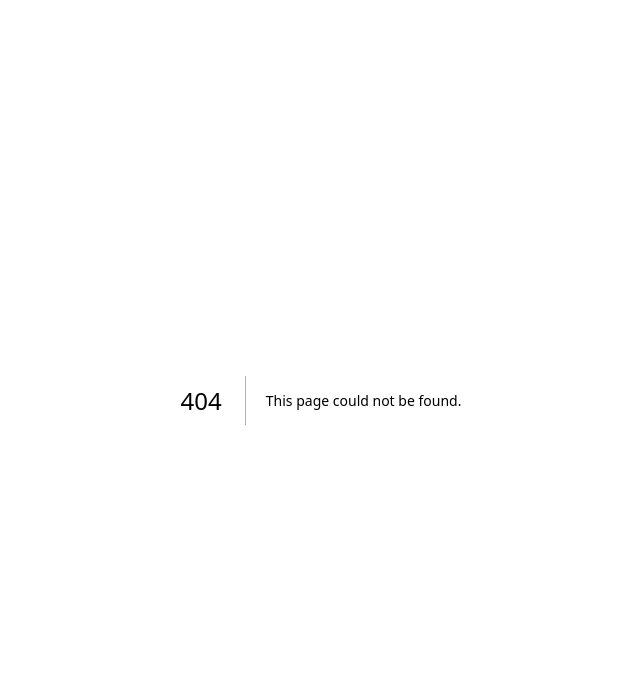
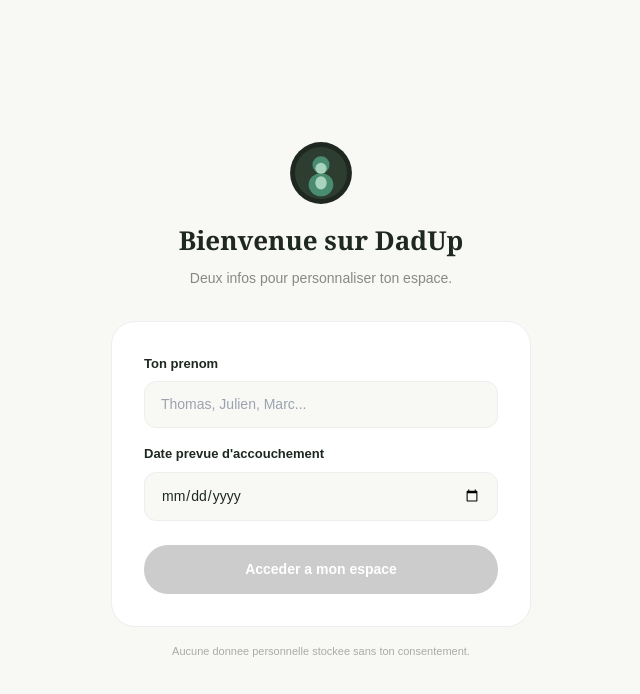
Before and after one commit to Julproject/dadup, a Next.js app: page /onboarding in a window 1280 px wide. Before the commit this address had no page. Shown: the top 694 px of the page, without its empty margins (319-959 px from the left). Built offline with nearby package versions, Linux system fonts and the light colour scheme.

Commit message:
Create page.tsx

```diff
--- /dev/null
+++ b/app/onboarding/page.tsx
@@ -0,0 +1,85 @@
+'use client';
+
+import { useState } from 'react';
+import { useRouter } from 'next/navigation';
+
+export default function OnboardingPage() {
+  const router = useRouter();
+  const [dpa, setDpa] = useState('');
+  const [prenom, setPrenom] = useState('');
+  const [loading, setLoading] = useState(false);
+
+  const save = async () => {
+    if (!dpa) return;
+    setLoading(true);
+    try {
+      const res = await fetch('/api/user/update', {
+        method: 'POST',
+        headers: { 'Content-Type': 'application/json' },
+        body: JSON.stringify({ dpa, prenom }),
+      });
+      const data = await res.json();
+      if (data.success) {
+        router.push('/dashboard');
+      }
+    } catch (err) {
+      console.error(err);
+    } finally {
+      setLoading(false);
+    }
+  };
+
+  return (
+    <main style={{minHeight:'100vh', background:'#f8f8f5', display:'flex', alignItems:'center', justifyContent:'center', padding:'16px', fontFamily:'sans-serif'}}>
+      <div style={{maxWidth:'420px', width:'100%'}}>
+        <div style={{textAlign:'center', marginBottom:'32px'}}>
+          <svg viewBox="0 0 300 300" width="64" height="64" style={{margin:'0 auto 16px'}}>
+            <circle cx="150" cy="150" r="145" fill="#1e2820"/>
+            <circle cx="150" cy="150" r="122" fill="#2d3d2f"/>
+            <ellipse cx="150" cy="205" rx="58" ry="54" fill="#4a8c6f"/>
+            <circle cx="150" cy="112" r="40" fill="#4a8c6f"/>
+            <ellipse cx="150" cy="196" rx="27" ry="31" fill="#a8d4bc"/>
+            <circle cx="150" cy="128" r="26" fill="#a8d4bc"/>
+          </svg>
+          <h1 style={{fontSize:'26px', fontWeight:700, color:'#1e2820', margin:'0 0 8px', fontFamily:'Georgia,serif'}}>Bienvenue sur DadUp</h1>
+          <p style={{color:'#888', fontSize:'14px', margin:0}}>Deux infos pour personnaliser ton espace.</p>
+        </div>
+
+        <div style={{background:'#fff', borderRadius:'24px', padding:'32px', border:'1px solid #eee'}}>
+          <div style={{display:'flex', flexDirection:'column', gap:'16px'}}>
+            <div>
+              <label style={{display:'block', color:'#1e2820', fontSize:'13px', fontWeight:600, marginBottom:'8px'}}>Ton prenom</label>
+              <input
+                type="text"
+                placeholder="Thomas, Julien, Marc..."
+                value={prenom}
+                onChange={e => setPrenom(e.target.value)}
+                style={{width:'100%', background:'#f8f8f5', border:'1px solid #eee', borderRadius:'12px', padding:'12px 16px', fontSize:'14px', color:'#1e2820', boxSizing:'border-box'}}
+              />
+            </div>
+            <div>
+              <label style={{display:'block', color:'#1e2820', fontSize:'13px', fontWeight:600, marginBottom:'8px'}}>Date prevue d'accouchement</label>
+              <input
+                type="date"
+                value={dpa}
+                onChange={e => setDpa(e.target.value)}
+                style={{width:'100%', background:'#f8f8f5', border:'1px solid #eee', borderRadius:'12px', padding:'12px 16px', fontSize:'14px', color:'#1e2820', boxSizing:'border-box'}}
+              />
+            </div>
+            <button
+              onClick={save}
+              disabled={!dpa || loading}
+              style={{background: dpa ? '#1e2820' : '#ccc', color: dpa ? '#f5c842' : '#fff', border:'none', borderRadius:'24px', padding:'14px', fontSize:'14px', fontWeight:700, cursor: dpa ? 'pointer' : 'not-allowed', marginTop:'8px'}}
+            >
+              {loading ? 'Enregistrement...' : 'Acceder a mon espace'}
+            </button>
+          </div>
+        </div>
+
+        <p style={{textAlign:'center', color:'#aaa', fontSize:'11px', marginTop:'16px'}}>
+          Aucune donnee personnelle stockee sans ton consentement.
+        </p>
+      </div>
+    </main>
+  );
+}
```
